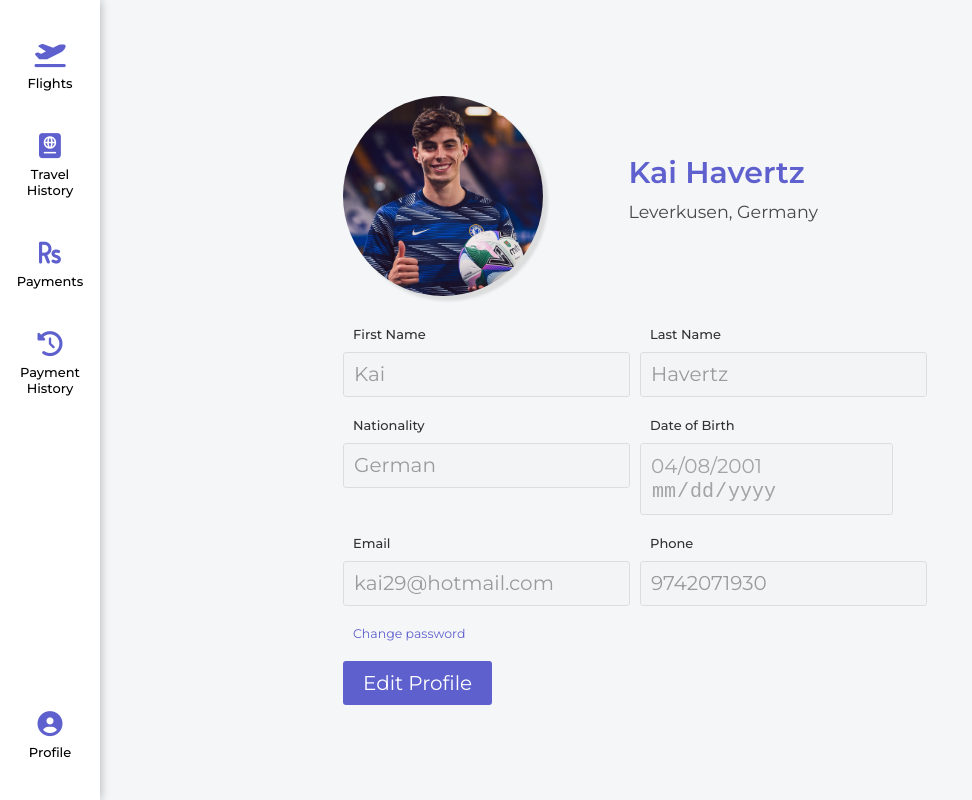
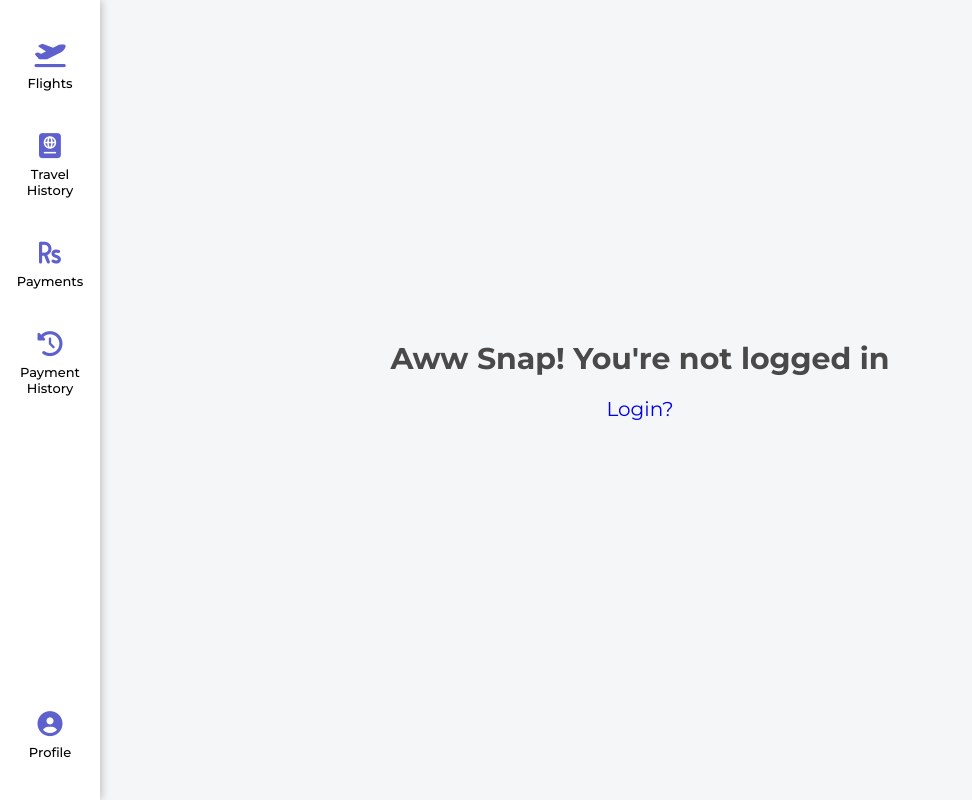
Before and after one commit to sAVItar02/DBMS-Project, a website: page Files/profile.html in a window 1280 px wide. Shown: the whole page, without its empty margins (0-972 px from the left). Drawn offline with nearby package versions, Linux system fonts and the light colour scheme.

Commit message:
profile frontend integ incomplete

```diff
--- a/Files/profile.html
+++ b/Files/profile.html
@@ -97,11 +97,13 @@
         </div>
 
         <section class="not-logged-in">
-
+            <h1>Aww Snap! You're not logged in</h1>
+            <a href="./login.html" class="login-now">Login?</a>
         </section>
 
     </div>
     <script src="https://cdnjs.cloudflare.com/ajax/libs/jquery/3.5.1/jquery.min.js" integrity="sha512-bLT0Qm9VnAYZDflyKcBaQ2gg0hSYNQrJ8RilYldYQ1FxQYoCLtUjuuRuZo+fjqhx/qtq/1itJ0C2ejDxltZVFg==" crossorigin="anonymous"></script>
     <script src="../Public/js/navbar.js"></script>
+    <script src="../Public/js/profile.js"></script>
 </body>
 </html>
--- a/Public/css/navbar.css
+++ b/Public/css/navbar.css
@@ -1,4 +1,4 @@
-.navbar{
+.navbar {
   width: 10rem;
   position: fixed;
   left: 0;
@@ -13,14 +13,14 @@
   flex-direction: column;
 }
 
-
-.navbar-links{
+.navbar-links {
   height: 100%;
   width: 100%;
   list-style: none;
 }
 
-.nav-item, .profile{
+.nav-item,
+.profile {
   width: 100%;
   font-size: 2.5rem;
   text-align: center;
@@ -30,15 +30,18 @@
   transition: 0.1s linear;
 }
 
-.nav-item:hover, .profile:hover {
+.nav-item:hover,
+.profile:hover {
   transform: scale(1.1);
 }
 
-.nav-link, .profile-link {
-  color: #5E60CE;
+.nav-link,
+.profile-link {
+  color: #5e60ce;
 }
 
-.nav-identifier, .profile-identifier {
+.nav-identifier,
+.profile-identifier {
   font-size: 1.3rem;
   font-weight: 500;
   padding-top: 0.5rem;
@@ -52,12 +55,18 @@
   height: 9rem;
   background-color: #fff;
   box-shadow: 0 0 10px rgba(0, 0, 0, 0.3);
+  text-decoration: none;
+}
+
+.popup a {
+  text-decoration: none;
+  color: #000;
 }
 
 .popup-item {
   font-size: 1.6rem;
   text-align: center;
-  border-bottom: 1px solid #E6ECF0;
+  border-bottom: 1px solid #e6ecf0;
   display: flex;
   align-items: center;
   justify-content: center;
--- a/Public/css/profile.css
+++ b/Public/css/profile.css
@@ -22,75 +22,95 @@ body {
   flex-direction: column;
 }
 
-.container{
+.container {
   padding: 3rem 4rem;
   padding-top: 1rem;
 }
 
-.group-inputs{
+.group-inputs {
   display: flex;
 }
 
-.user-fields{
+.user-fields {
   display: flex;
   flex-direction: column;
   align-items: flex-start;
 }
 
-.user-fields label{
+.user-fields label {
   margin-bottom: 1rem;
   padding-left: 1rem;
   font-size: 1.3rem;
-    opacity: .8;
+  opacity: 0.8;
   font-weight: 500;
 }
 
-.user-head{
+.user-head {
   display: flex;
   padding: 3rem 0;
   position: relative;
 }
 
-.user-img{
+.user-img {
   width: 20rem;
   height: 20rem;
   border-radius: 50%;
   overflow: hidden;
-    box-shadow: 5px 5px 3px rgba(0, 0, 0,.1);
+  box-shadow: 5px 5px 3px rgba(0, 0, 0, 0.1);
   position: relative;
 }
 
-.user-header{
+.user-header {
   position: absolute;
   top: 30%;
   right: 15%;
   padding: 1rem 3rem;
 }
 
-.user-name{
+.user-name {
   font-size: 3rem;
   margin-bottom: 1rem;
-    color: #5E60CE;
+  color: #5e60ce;
   font-weight: 600;
 }
 
-.user-location{
+.user-location {
   font-size: 1.75rem;
-    opacity: .7;
+  opacity: 0.7;
 }
 
-.form-cta{
+.form-cta {
   margin-bottom: 2rem;
   padding-left: 1rem;
 }
 
-.form-cta a{
+.form-cta a {
   text-decoration: none;
-    color: #5E60CE;
+  color: #5e60ce;
   font-size: 1.25rem;
 }
 
-.user-img img{
+.user-img img {
   width: 100%;
   height: 100%;
 }
+
+.not-logged-in {
+  width: 100%;
+  height: 100%;
+  display: flex;
+  align-items: center;
+  justify-content: center;
+  flex-direction: column;
+}
+
+.not-logged-in h1 {
+  color: rgba(0, 0, 0, 0.7);
+  font-size: 3rem;
+}
+
+.login-now {
+  text-decoration: none;
+  font-size: 2rem;
+  padding: 2rem;
+}
--- a/Public/js/login.js
+++ b/Public/js/login.js
@@ -1,5 +1,3 @@
-const { response } = require('express');
-
 let signUp = $('#signup');
 let logIn = $('#login');
 let toLogIn = $('#tologin');
--- a/Public/js/profile.js
+++ b/Public/js/profile.js
@@ -1,3 +1,18 @@
 $('.not-logged-in').hide();
 
-const api = ``;
+const api = `http://localhost:3000/profile`;
+
+function LoadProfile() {
+  if (!sessionStorage.getItem('authToken')) {
+    $('.user').hide();
+    $('.not-logged-in').show();
+  } else {
+    fetch(api)
+      .then((response) => response.json)
+      .then((result) => {
+        console.log(result);
+      });
+  }
+}
+
+LoadProfile();
--- a/routes/login.js
+++ b/routes/login.js
@@ -32,6 +32,9 @@ router.post('/user/login', async (req, res) => {
 });
 
 router.get('/profile', auth, async (req, res) => {
+  if (!req.user) {
+    res.send('LOGIN');
+  }
   res.send(req.user);
 });
 
```
Also changed, not shown: Files/startup.html (+1 -1 lines). Lines whose indentation alone changed are shown as unchanged.
